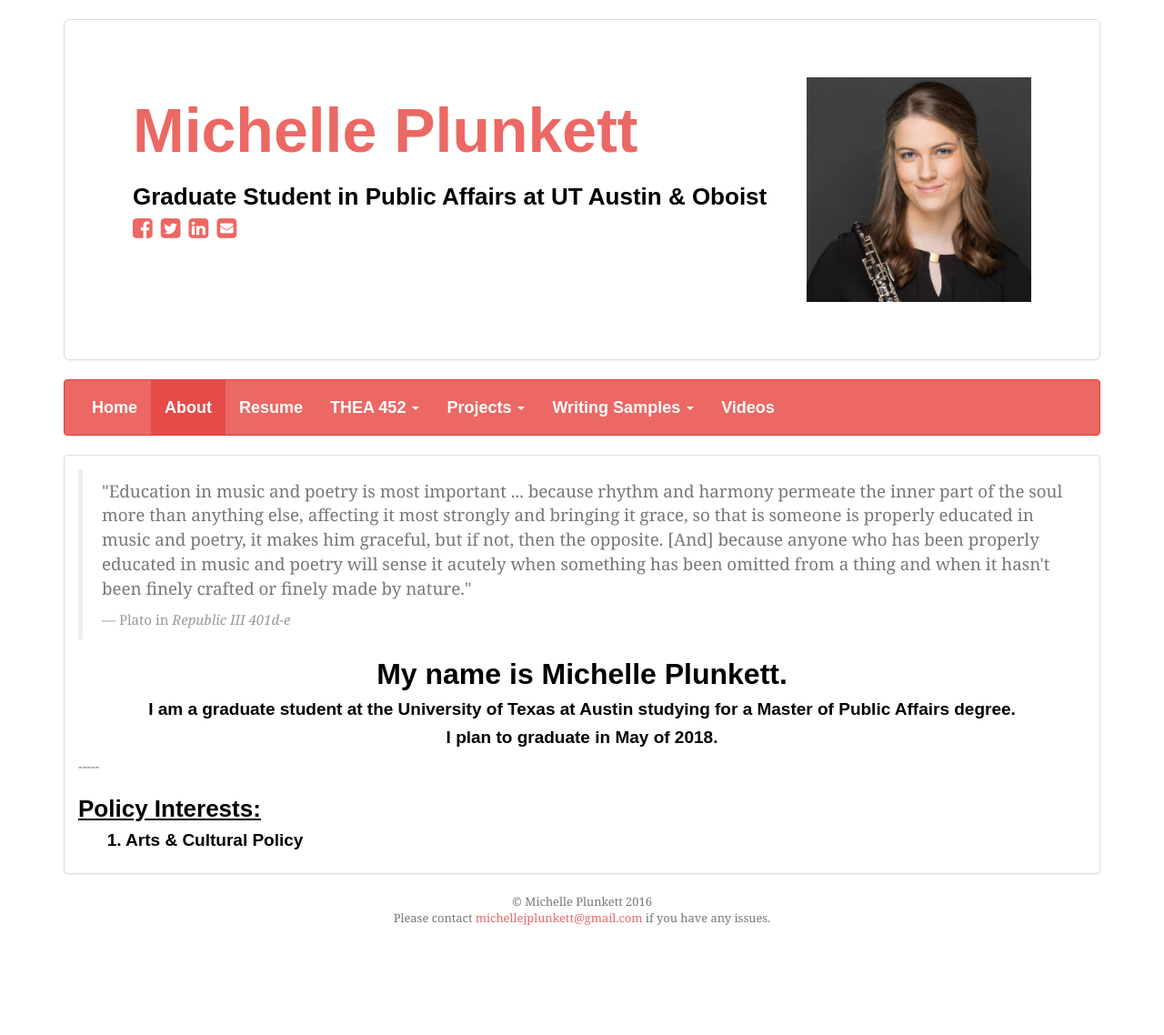
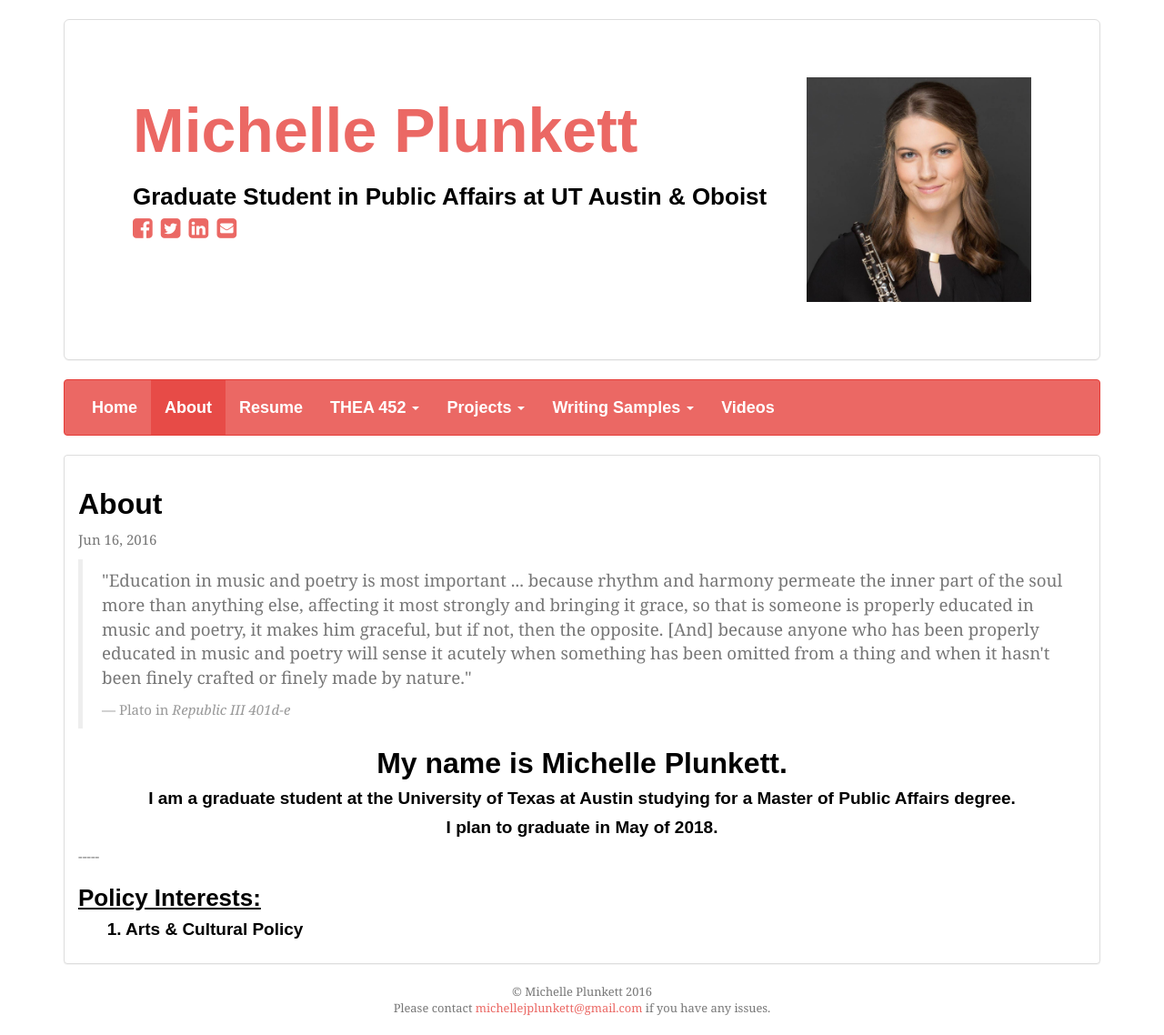
Before and after one commit to michelleplunkett/michelleplunkett.github.io, a Jekyll site: the page built from about/_posts/2016-06-16-about.html, in a window 1280 px wide. Shown: the whole page at 91% size. Built offline with Jekyll 4.4.1, drawn with Linux system fonts in a browser that asks for light colours; nearby versions of some CDN libraries; some web fonts are replaced; Markdown is read by kramdown in place of the engine named in the settings; before the commit the page ends 1039 px from its top, so only the background shows below that.

Commit message:
Update about.html

```diff
--- a/_layouts/about.html
+++ b/_layouts/about.html
@@ -4,6 +4,11 @@
 <div class="post">
 	<div class="panel panel-default">
 		<div class="panel-body">
+  <header class="post-header">
+    <h2 class="post-title">{{ page.title }}</h2>
+    <p class="post-meta">{{ page.date | date: "%b %-d, %Y" }}{% if page.author %} • {{ page.author }}{% endif %}{% if page.meta %} • {{ page.meta }}{% endif %}</p>
+  </header>
+
   <article class="post-content">
     {{ content }}
   </article>
```
